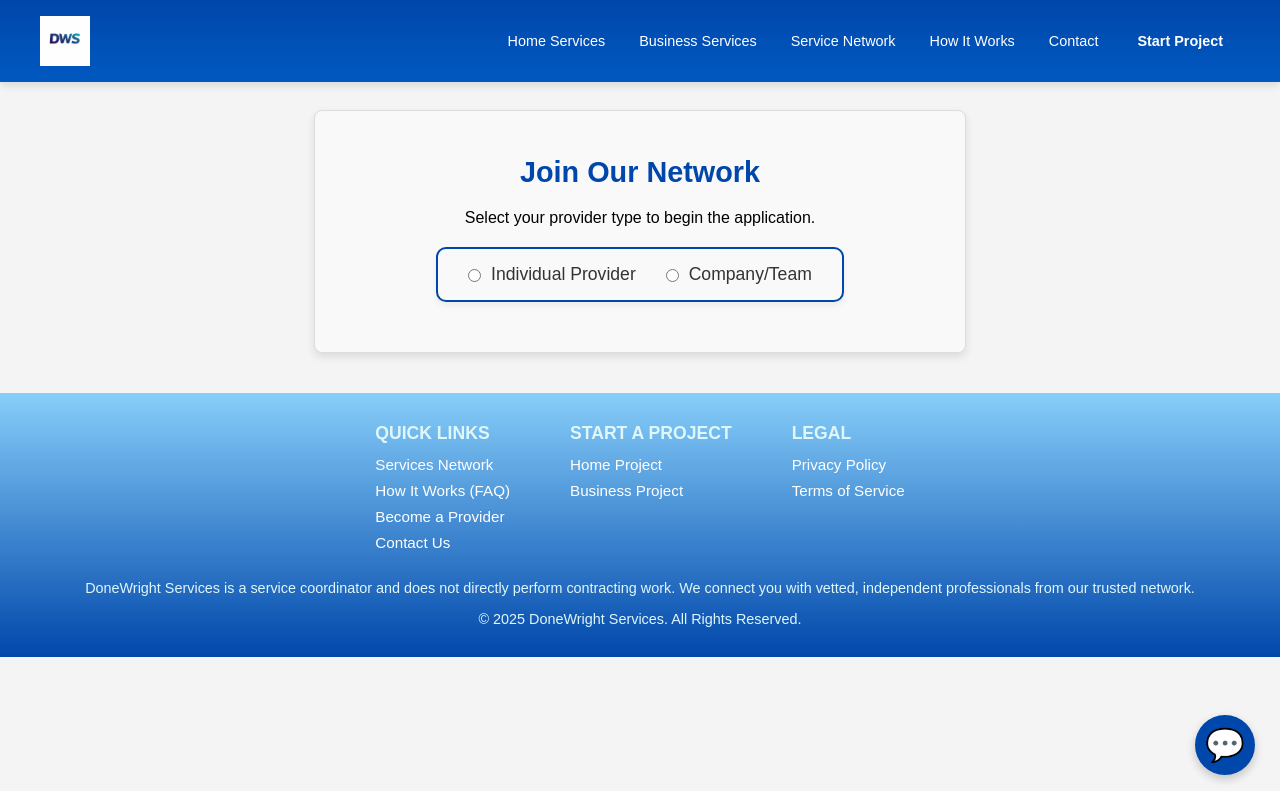
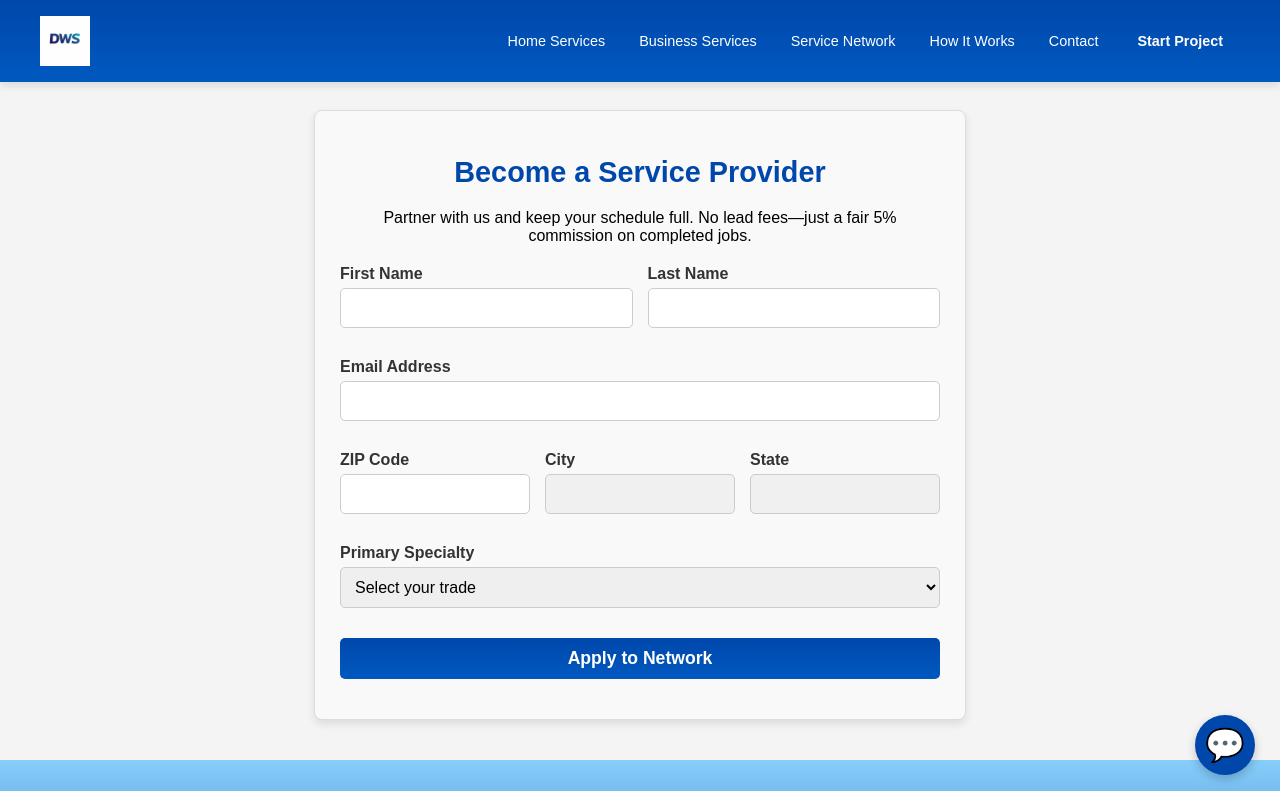
Before and after one commit to uploadnprogress/DWreact, a React (Vite) app: page /ju in a window 1280 px wide. Shown: the top 791 px of the page. Built offline with nearby package versions, Linux system fonts and the light colour scheme.

Commit message:
Finalization: Professional form layouts with ZIP auto-population across all pages

```diff
--- a/src/components/BusinessProjectForm.jsx
+++ b/src/components/BusinessProjectForm.jsx
@@ -1,26 +1,81 @@
-import React from 'react';
+import React, { useState } from 'react';
 
-function BusinessProjectForm() {
+const BusinessProjectForm = () => {
+  const [formData, setFormData] = useState({
+    zip: '', city: '', state: ''
+  });
+
+  const handleZipChange = async (e) => {
+    const zip = e.target.value;
+    if (zip.length === 5) {
+      const res = await fetch(`https://api.zippopotam.us/us/${zip}`);
+      if (res.ok) {
+        const data = await res.json();
+        setFormData({
+          zip,
+          city: data.places[0]['place name'],
+          state: data.places[0]['state abbreviation']
+        });
+      }
+    } else {
+      setFormData({ ...formData, zip });
+    }
+  };
+
   return (
-    <form name="BusinessProjectRequest" method="POST" data-netlify="true" action="/faq">
-      <input type="hidden" name="form-name" value="BusinessProjectRequest" />
+    <form name="business-project" method="POST" data-netlify="true" className="project-form">
+      <input type="hidden" name="form-name" value="business-project" />
+
       <div className="form-group">
-        <label>Company Name*</label>
+        <label>Company Name</label>
         <input type="text" name="companyName" required />
       </div>
+
+      <div style={{ display: 'grid', gridTemplateColumns: '1fr 1fr', gap: '15px' }}>
+        <div className="form-group">
+          <label>First Name (Contact)</label>
+          <input type="text" name="firstName" required />
+        </div>
+        <div className="form-group">
+          <label>Last Name (Contact)</label>
+          <input type="text" name="lastName" required />
+        </div>
+      </div>
+
       <div className="form-group">
-        <label>Contact Person*</label>
-        <input type="text" name="contactName" required />
+        <label>Office/Site Address</label>
+        <input type="text" name="address" required />
       </div>
+
+      <div style={{ display: 'grid', gridTemplateColumns: '1fr 1fr 1fr', gap: '15px' }}>
+        <div className="form-group">
+          <label>ZIP Code</label>
+          <input type="text" name="zip" required value={formData.zip} onChange={handleZipChange} maxLength="5" />
+        </div>
+        <div className="form-group">
+          <label>City</label>
+          <input type="text" name="city" required value={formData.city} readOnly />
+        </div>
+        <div className="form-group">
+          <label>State</label>
+          <input type="text" name="state" required value={formData.state} readOnly />
+        </div>
+      </div>
+
       <div className="form-group">
-        <label>Work Required*</label>
-        <textarea name="details" rows="5" required></textarea>
+        <label>Project Budget</label>
+        <select name="budget" required>
+          <option value="">Select a range</option>
+          <option value="under-500">Under $500</option>
+          <option value="500-2000">$500 - $2,000</option>
+          <option value="2000-5000">$2,000 - $5,000</option>
+          <option value="5000-plus">$5,000+</option>
+        </select>
       </div>
-      <div className="form-button-wrapper">
-        <button type="submit" className="btn">Submit Business Project</button>
-      </div>
+
+      <button type="submit" className="btn">Submit Business Request</button>
     </form>
   );
-}
+};
 
 export default BusinessProjectForm;
--- a/src/components/Header.jsx
+++ b/src/components/Header.jsx
@@ -9,12 +9,10 @@ const Header = () => {
       <div className="header-content">
         <div className="logo-area">
           <Link to="/" onClick={() => setIsNavActive(false)}>
-            {/* Path updated to match your public/images folder */}
             <img
               src="/images/dws-logo.png"
               alt="DoneWright Services Logo"
               id="site-logo"
-              style={{ maxHeight: '50px', cursor: 'pointer', display: 'block' }}
             />
           </Link>
         </div>
--- a/src/components/HomeProjectForm.jsx
+++ b/src/components/HomeProjectForm.jsx
@@ -1,30 +1,95 @@
-import React from 'react';
+import React, { useState } from 'react';
 
-function HomeProjectForm() {
+const HomeProjectForm = () => {
+  const [formData, setFormData] = useState({
+    firstName: '',
+    lastName: '',
+    email: '',
+    phone: '',
+    address: '',
+    zip: '',
+    city: '',
+    state: '',
+    budget: '',
+    description: ''
+  });
+
+  const handleZipChange = async (e) => {
+    const zip = e.target.value;
+    setFormData({ ...formData, zip });
+
+    if (zip.length === 5) {
+      try {
+        const response = await fetch(`https://api.zippopotam.us/us/${zip}`);
+        if (response.ok) {
+          const data = await response.json();
+          setFormData(prev => ({
+            ...prev,
+            city: data.places[0]['place name'],
+            state: data.places[0]['state abbreviation']
+          }));
+        }
+      } catch (error) {
+        console.error("ZIP lookup failed", error);
+      }
+    }
+  };
+
   return (
-    <form name="HomeProjectRequest" method="POST" data-netlify="true" action="/faq">
-      <input type="hidden" name="form-name" value="HomeProjectRequest" />
+    <form name="home-project" method="POST" data-netlify="true" className="project-form">
+      <input type="hidden" name="form-name" value="home-project" />
+
+      <div style={{ display: 'grid', gridTemplateColumns: '1fr 1fr', gap: '15px' }}>
+        <div className="form-group">
+          <label>First Name</label>
+          <input type="text" name="firstName" required value={formData.firstName} onChange={(e) => setFormData({...formData, firstName: e.target.value})} />
+        </div>
+        <div className="form-group">
+          <label>Last Name</label>
+          <input type="text" name="lastName" required value={formData.lastName} onChange={(e) => setFormData({...formData, lastName: e.target.value})} />
+        </div>
+      </div>
+
       <div className="form-group">
-        <label>Full Name*</label>
-        <input type="text" name="name" required />
+        <label>Street Address</label>
+        <input type="text" name="address" required placeholder="123 Seattle Way" />
       </div>
+
+      <div style={{ display: 'grid', gridTemplateColumns: '1fr 1fr 1fr', gap: '15px' }}>
+        <div className="form-group">
+          <label>ZIP Code</label>
+          <input type="text" name="zip" required value={formData.zip} onChange={handleZipChange} maxLength="5" />
+        </div>
+        <div className="form-group">
+          <label>City</label>
+          <input type="text" name="city" required value={formData.city} readOnly style={{ backgroundColor: '#eee' }} />
+        </div>
+        <div className="form-group">
+          <label>State</label>
+          <input type="text" name="state" required value={formData.state} readOnly style={{ backgroundColor: '#eee' }} />
+        </div>
+      </div>
+
       <div className="form-group">
-        <label>Address*</label>
-        <input type="text" name="address" required />
+        <label>Project Budget</label>
+        <select name="budget" required>
+          <option value="">Select a range</option>
+          <option value="under-250">Under $250</option>
+          <option value="250-500">$250 - $500</option>
+          <option value="500-1000">$500 - $1,000</option>
+          <option value="1000-2500">$1,000 - $2,500</option>
+          <option value="2500-plus">$2,500+</option>
+        </select>
       </div>
+
       <div className="form-group">
-        <label>Email*</label>
-        <input type="email" name="email" required />
+        <label>Project Details</label>
+        <textarea name="description" placeholder="Tell us about the task..." required></textarea>
       </div>
-      <div className="form-group">
-        <label>Project Details*</label>
-        <textarea name="description" rows="5" required></textarea>
-      </div>
-      <div className="form-button-wrapper">
-        <button type="submit" className="btn">Submit Home Project</button>
-      </div>
+
+      <button type="submit" className="btn">Submit Request</button>
     </form>
   );
-}
+};
 
 export default HomeProjectForm;
--- a/src/pages/ContactPage.jsx
+++ b/src/pages/ContactPage.jsx
@@ -1,79 +1,51 @@
-import React, { useState } from 'react';
+import React from 'react';
 import { Helmet } from 'react-helmet-async';
 
-function ContactPage() {
-  const [formData, setFormData] = useState({ name: '', email: '', message: '' });
-  const [isSubmitting, setIsSubmitting] = useState(false);
+const ContactPage = () => {
+  return (
+    <div className="form-section">
+      <Helmet><title>Contact Us | DoneWright Services</title></Helmet>
+      <div className="form-container">
+        <h1 className="section-title">Get In Touch</h1>
+        <form name="contact" method="POST" data-netlify="true">
+          <input type="hidden" name="form-name" value="contact" />
 
-  const handleChange = (e) => {
-    const { name, value } = e.target;
-    setFormData(prev => ({ ...prev, [name]: value }));
-  };
-
-  const handleSubmit = async (e) => {
-    e.preventDefault();
-    setIsSubmitting(true);
-
-    if (!Object.values(formData).every(field => field.trim() !== '')) {
-      alert('Please fill in all required fields.');
-      setIsSubmitting(false);
-      return;
-    }
-
-    try {
-      // This sends the data to your backend API endpoint
-      const response = await fetch('/api/send-contact-email', {
-        method: 'POST',
-        headers: { 'Content-Type': 'application/json' },
-        body: JSON.stringify({ ...formData, formType: 'contact_us' })
-      });
-
-      const result = await response.json();
-      if (response.ok && result.success) {
-        alert('Thank you for your message! We will get back to you shortly.');
-        setFormData({ name: '', email: '', message: '' });
-      } else {
-        alert(`Message failed to send: ${result.error || 'Unknown server error'}.`);
-      }
-    } catch (error) {
-      alert('Message failed to send due to a network error. Please try again.');
-    } finally {
-      setIsSubmitting(false);
-    }
-  };
-
-  return (
-    <>
-      <Helmet>
-        <title>Contact Us | DoneWright Services</title>
-        <meta name="description" content="Have questions? Reach out to the DoneWright Services team. We're here to help you get started on your next project." />
-      </Helmet>
-      <div className="form-section">
-        <div className="form-container">
-          <h1 className="section-title">Contact Us</h1>
-          <form id="contact-form" onSubmit={handleSubmit}>
+          <div style={{ display: 'grid', gridTemplateColumns: '1fr 1fr', gap: '15px' }}>
             <div className="form-group">
-                <label htmlFor="name">Your Name*</label>
-                <input type="text" id="name" name="name" value={formData.name} onChange={handleChange} required />
+              <label>First Name</label>
+              <input type="text" name="firstName" required />
             </div>
             <div className="form-group">
-                <label htmlFor="email">Your Email*</label>
-                <input type="email" id="email" name="email" value={formData.email} onChange={handleChange} required />
+              <label>Last Name</label>
+              <input type="text" name="lastName" required />
             </div>
-            <div className="form-group">
-                <label htmlFor="message">Your Message*</label>
-                <textarea id="message" name="message" value={formData.message} onChange={handleChange} required rows="6"></textarea>
-            </div>
-            <div className="form-button-wrapper">
-                <button type="submit" className="btn" disabled={isSubmitting}>
-                    {isSubmitting ? 'Sending...' : 'Send Message'}
-                </button>
-            </div>
-          </form>
-        </div>
+          </div>
+
+          <div className="form-group">
+            <label>Email</label>
+            <input type="email" name="email" required />
+          </div>
+
+          <div className="form-group">
+            <label>Subject</label>
+            <select name="subject" required>
+              <option value="general">General Inquiry</option>
+              <option value="partnership">Moving Company Partnership</option>
+              <option value="support">Project Support</option>
+              <option value="billing">Billing</option>
+            </select>
+          </div>
+
+          <div className="form-group">
+            <label>Message</label>
+            <textarea name="message" rows="5" required></textarea>
+          </div>
+
+          <button type="submit" className="btn">Send Message</button>
+        </form>
       </div>
-    </>
+    </div>
   );
-}
+};
 
 export default ContactPage;
--- a/src/pages/JoinUsPage.jsx
+++ b/src/pages/JoinUsPage.jsx
@@ -1,96 +1,89 @@
 import React, { useState } from 'react';
 import { Helmet } from 'react-helmet-async';
-import { Link } from 'react-router-dom';
 
-function JoinUsPage() {
-  const [formType, setFormType] = useState(''); // 'individual' or 'company'
+const JoinUsPage = () => {
+  const [formData, setFormData] = useState({
+    firstName: '', lastName: '', email: '', phone: '', zip: '', city: '', state: '', specialty: ''
+  });
+
+  const handleZipChange = async (e) => {
+    const zip = e.target.value;
+    setFormData({ ...formData, zip });
+    if (zip.length === 5) {
+      try {
+        const response = await fetch(`https://api.zippopotam.us/us/${zip}`);
+        if (response.ok) {
+          const data = await response.json();
+          setFormData(prev => ({
+            ...prev,
+            city: data.places[0]['place name'],
+            state: data.places[0]['state abbreviation']
+          }));
+        }
+      } catch (error) { console.error("ZIP lookup failed", error); }
+    }
+  };
 
   return (
-    <>
-      <Helmet>
-        <title>Become a Provider | DoneWright Services</title>
-        <meta name="description" content="Join the DoneWright Services nationwide network of vetted professionals." />
-      </Helmet>
     <div className="form-section">
+      <Helmet><title>Join the Network | DoneWright Services</title></Helmet>
       <div className="form-container">
-          <h1 className="section-title">Join Our Network</h1>
-          <p className="intro" style={{textAlign: 'center', marginBottom: '20px'}}>Select your provider type to begin the application.</p>
+        <h1 className="section-title">Become a Service Provider</h1>
+        <p style={{ textAlign: 'center', marginBottom: '20px' }}>
+          Partner with us and keep your schedule full. No lead fees—just a fair 5% commission on completed jobs.
+        </p>
 
-          <div className="radio-container">
-            <label>
-              <input type="radio" name="userTypeToggle" onChange={() => setFormType('individual')} checked={formType === 'individual'} /> Individual Provider
-            </label>
-            <label>
-              <input type="radio" name="userTypeToggle" onChange={() => setFormType('company')} checked={formType === 'company'} /> Company/Team
-            </label>
-          </div>
+        <form name="provider-signup" method="POST" data-netlify="true">
+          <input type="hidden" name="form-name" value="provider-signup" />
 
-          {formType && (
-            <form
-              name="ContractorApplication"
-              method="POST"
-              data-netlify="true"
-              encType="multipart/form-data"
-              action="/faq"
-            >
-              {/* Hidden field required for Netlify to identify the form */}
-              <input type="hidden" name="form-name" value="ContractorApplication" />
-              <input type="hidden" name="provider-type" value={formType} />
-
-              {formType === 'individual' ? (
-                <>
+          <div style={{ display: 'grid', gridTemplateColumns: '1fr 1fr', gap: '15px' }}>
             <div className="form-group">
-                    <label>First Name*</label>
-                    <input type="text" name="firstName" required />
+              <label>First Name</label>
+              <input type="text" name="firstName" required onChange={(e) => setFormData({...formData, firstName: e.target.value})} />
             </div>
             <div className="form-group">
-                    <label>Last Name*</label>
-                    <input type="text" name="lastName" required />
+              <label>Last Name</label>
+              <input type="text" name="lastName" required onChange={(e) => setFormData({...formData, lastName: e.target.value})} />
             </div>
-                </>
-              ) : (
-                <>
-                  <div className="form-group">
-                    <label>Company Name*</label>
-                    <input type="text" name="companyName" required />
-                  </div>
-                  <div className="form-group">
-                    <label>Tax ID / EIN*</label>
-                    <input type="text" name="taxId" required />
-                  </div>
-                </>
-              )}
-
-              <div className="form-group">
-                <label>Email Address*</label>
-                <input type="email" name="email" required />
-              </div>
-              <div className="form-group">
-                <label>Phone Number*</label>
-                <input type="tel" name="phone" required />
           </div>
 
           <div className="form-group">
-                <label>Proof of Insurance (Upload File)*</label>
-                <input type="file" name="insuranceProof" required />
+            <label>Email Address</label>
+            <input type="email" name="email" required />
           </div>
 
-              <div className="checkbox-group">
-                <label>
-                  <input type="checkbox" name="acceptTerms" required />
-                  I agree to the <Link to="/terms">Terms</Link> and <Link to="/privacy">Privacy Policy</Link>.
-                </label>
+          <div style={{ display: 'grid', gridTemplateColumns: '1fr 1fr 1fr', gap: '15px' }}>
+            <div className="form-group">
+              <label>ZIP Code</label>
+              <input type="text" name="zip" required value={formData.zip} onChange={handleZipChange} maxLength="5" />
+            </div>
+            <div className="form-group">
+              <label>City</label>
+              <input type="text" name="city" value={formData.city} readOnly style={{ backgroundColor: '#f0f0f0' }} />
+            </div>
+            <div className="form-group">
+              <label>State</label>
+              <input type="text" name="state" value={formData.state} readOnly style={{ backgroundColor: '#f0f0f0' }} />
+            </div>
           </div>
 
-              <div className="form-button-wrapper">
-                <button type="submit" className="btn">Submit Application</button>
+          <div className="form-group">
+            <label>Primary Specialty</label>
+            <select name="specialty" required>
+              <option value="">Select your trade</option>
+              <option value="furniture-assembly">Furniture Assembly</option>
+              <option value="mounting">TV & Art Mounting</option>
+              <option value="handyman">General Handyman</option>
+              <option value="electrical">Electrical</option>
+              <option value="plumbing">Plumbing</option>
+            </select>
           </div>
+
+          <button type="submit" className="btn">Apply to Network</button>
         </form>
-          )}
       </div>
     </div>
-    </>
   );
-}
+};
 
 export default JoinUsPage;
```
Also changed, not shown: src/styles.css (+7 -0 lines). Lines whose indentation alone changed are shown as unchanged.
